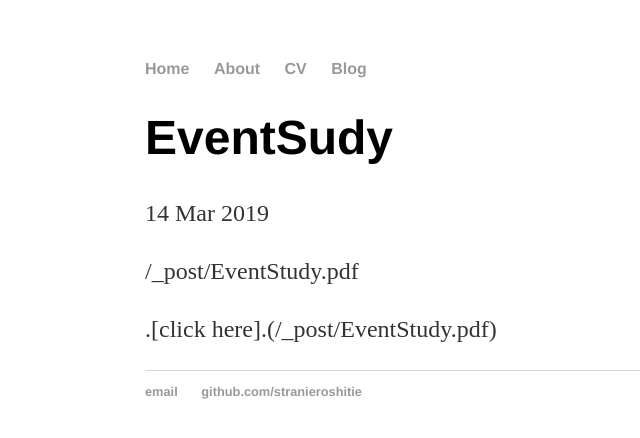
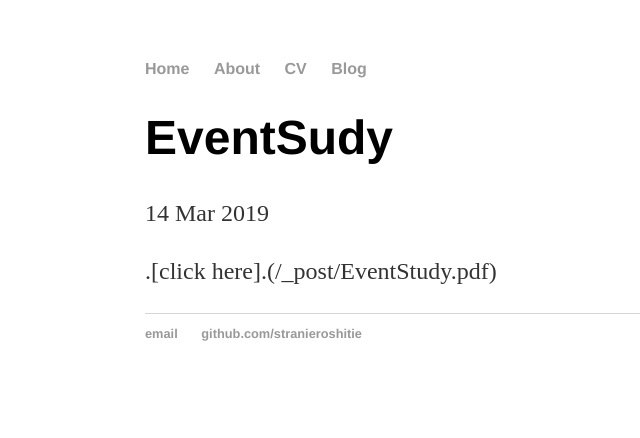
Before and after one commit to stranieroshitie/stranieroshitie.github.io, a Jekyll site: the page built from _posts/2019-03-14-just-test-for-post_pdf.md, in a window 1280 px wide. Shown: the top 438 px of the page, without its empty margins (47-687 px from the left). Built offline with Jekyll 4.4.1, drawn with Linux system fonts in a browser that asks for light colours.

Commit message:
Update and rename 2019-03-14-just-for-post_pdf.md to 2019-03-14-just-test-for-post_pdf.md

```diff
--- a/_posts/2019-03-14-just-for-post_pdf.md
+++ b/_posts/2019-03-14-just-test-for-post_pdf.md
@@ -3,6 +3,5 @@ layout: post
 title: "EventSudy"
 date: 2019-03-14
 ---
-{{ site.base-url }}/_post/EventStudy.pdf
 
 .[click here].({{site.baseurl}}/_post/EventStudy.pdf)
```
